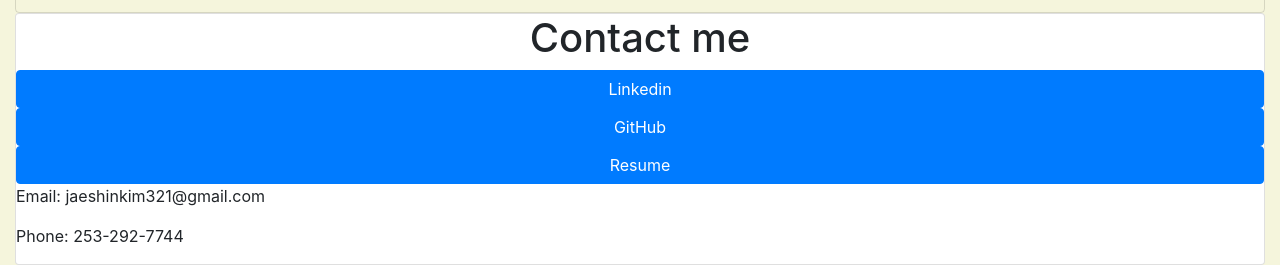
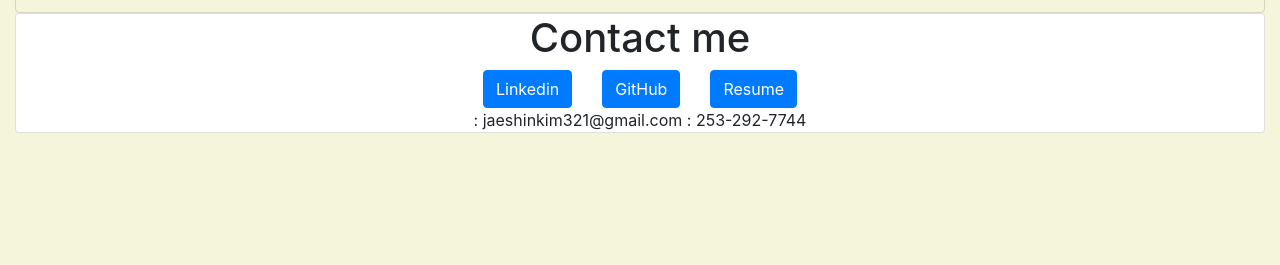
Before and after one commit to JSK321/portfolio-react, a React (Create React App) app: page / in a window 1280 px wide. Shown: the part 2067-2332 px from the top of the page. After the commit the page ends 2200 px from the top, so only its background shows below. Built offline with nearby package versions, Linux system fonts and the light colour scheme.

Commit message:
removed font awesome

```diff
--- a/package.json
+++ b/package.json
@@ -3,9 +3,6 @@
   "version": "0.1.0",
   "private": true,
   "dependencies": {
-    "@fortawesome/fontawesome-svg-core": "^1.2.34",
-    "@fortawesome/free-solid-svg-icons": "^5.15.2",
-    "@fortawesome/react-fontawesome": "^0.1.14",
     "@testing-library/jest-dom": "^5.11.5",
     "@testing-library/react": "^11.1.1",
     "@testing-library/user-event": "^12.2.0",
--- a/src/components/Contact/index.js
+++ b/src/components/Contact/index.js
@@ -1,15 +1,43 @@
 import React from 'react'
 import { Card, Button, Row, Col } from 'react-bootstrap'
+import './styles.css'
 
 export default function Contact() {
     return (
         <Card>
             <h1>Contact me</h1>
-            <Button href="https://www.linkedin.com/in/jae-kim-31a56b1b5/" target="_blank" >Linkedin</Button>
-            <Button href="https://github.com/JSK321" target="_blank" >GitHub</Button>
-            <Button href="https://docs.google.com/document/d/1DJj88-hv__aqLyTUZuTATGz8fmnwqgsl356eMAdK38c/edit" target="_blank" >Resume</Button>
-            <p>Email: jaeshinkim321@gmail.com</p>
-            <p>Phone: 253-292-7744</p>
+            <Row className="skillsRow">
+                <Col>
+                    <Button
+                        href="https://www.linkedin.com/in/jae-kim-31a56b1b5/"
+                        target="_blank" >
+                        Linkedin
+                    </Button>
+                </Col>
+                <Col>
+                    <Button
+                        href="https://github.com/JSK321"
+                        target="_blank"
+                    >
+                        GitHub
+                    </Button>
+                </Col>
+                <Col>
+                    <Button
+                        href="https://docs.google.com/document/d/14tQljuyZufhgLDpHjVz9Lp3D3-OV7fbjQKA-8Inv-KM/edit?usp=sharing"
+                        target="_blank" >
+                        Resume
+                    </Button>
+                </Col>
+            </Row>
+            <Row className="contactRow">
+                <Card.Text>
+
+                : jaeshinkim321@gmail.com
+
+                : 253-292-7744
+            </Card.Text>
+            </Row>
         </Card>
     )
 }
--- /dev/null
+++ b/src/components/Contact/styles.css
@@ -0,0 +1,3 @@
+.contactRow {
+    margin: 0 auto;
+}
```
Also changed, not shown: 1 other file (tests, documents, lock files or other folders).
